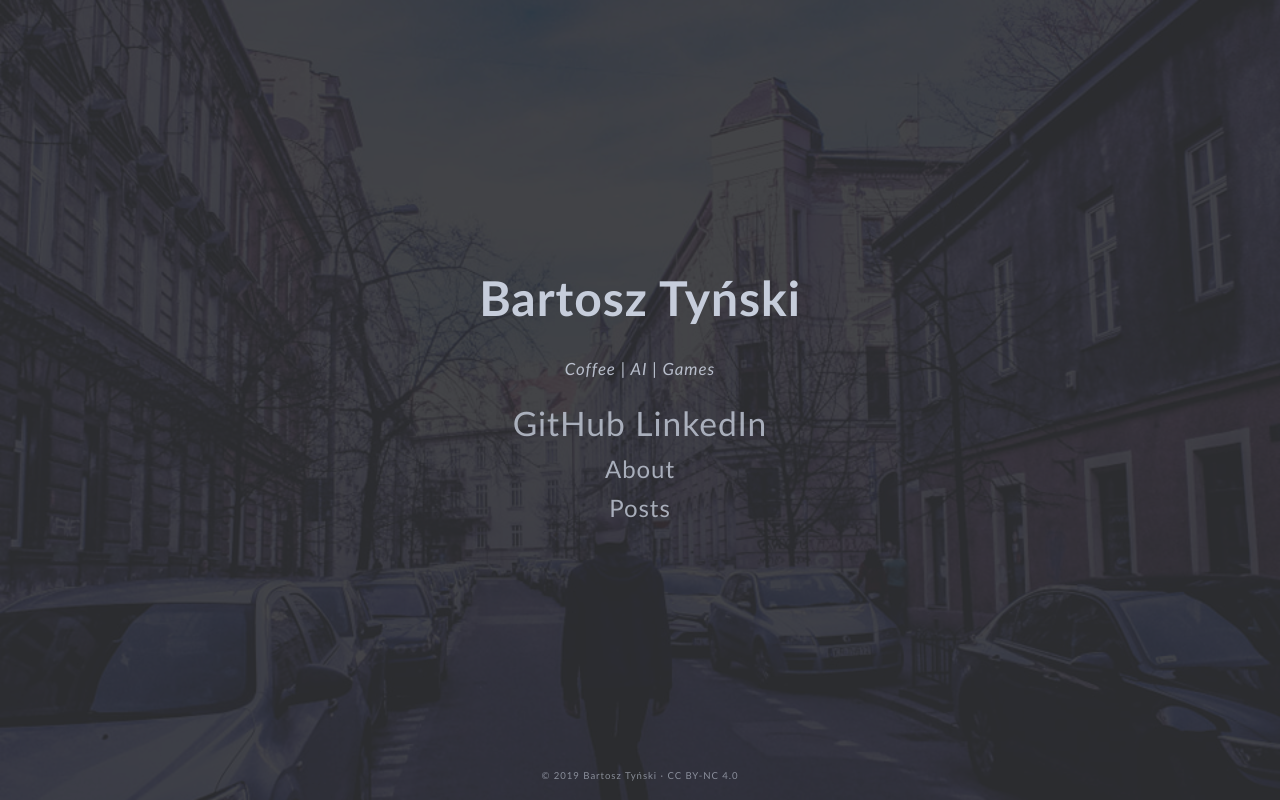
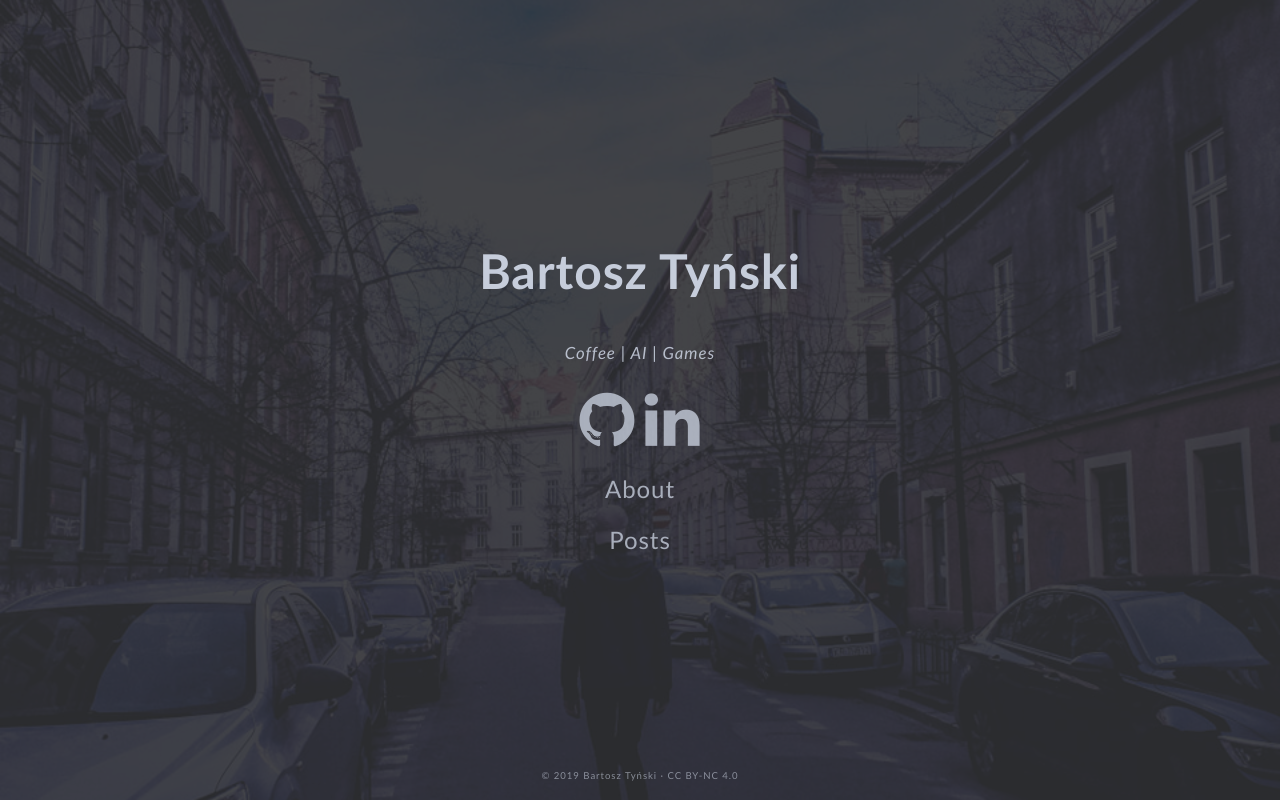
Before and after one commit to tynski/mywebsite, a plain HTML site: page index.html in a window 1280 px wide. Drawn offline with Linux system fonts and the light colour scheme.

Commit message:
icons added

```diff
--- a/css/style.css
+++ b/css/style.css
@@ -1,6 +1,6 @@
 html{
 	background: #2f3034;
-	line-height: 1.15;
+	line-height: 1.6;
 	letter-spacing: .06em;
 	scroll-behavior: smooth;
 }
--- a/index.html
+++ b/index.html
@@ -1,9 +1,10 @@
 <!DOCTYPE html>
 <html>
-<header>
+<head>
 	<title>Bartosz Tyński</title>
 	<link rel="stylesheet" type="text/css" href="css/style.css">
-</header>
+	<link rel="stylesheet" href="https://cdnjs.cloudflare.com/ajax/libs/font-awesome/4.7.0/css/font-awesome.min.css">
+</head>
 <body>
 	<div class="bg-image"></div>
 	<main>
@@ -13,18 +14,22 @@
 				<p id="home-subtitle">Coffee | AI | Games</p>
 			</div>
 			<div id="social-media">
-				<a href="https://github.com/tynski" target="_blank">GitHub</a>
-				<a href="https://www.linkedin.com/in/bt1996/" target="_blank">LinkedIn</a>
+				<a href="https://github.com/tynski" target="_blank">
+					<i class="fa fa-github" style="font-size:64px"></i>
+				</a>
+				<a href="https://www.linkedin.com/in/bt1996/" target="_blank">
+					<i class="fa fa-linkedin" style="font-size:64px"></i>
+				</a>
 			</div>
 			<nav id="navbar">
 				<a href="#">About</a>
 				<a href="#">Posts</a>
 				</div>
 			</nav>
+			<footer id="main-footer">
+					<p>&copy; 2019 Bartosz Tyński &#183 <a href="https://creativecommons.org/licenses/by-nc/4.0/" target="_blank">CC BY-NC 4.0</a></p>
+			</footer>
 		</div>
 	</main>
-	<footer id="main-footer">
-		<p>&copy; 2019 Bartosz Tyński &#183 <a href="https://creativecommons.org/licenses/by-nc/4.0/" target="_blank">CC BY-NC 4.0</a></p>
-	</footer>
 </body>
 </html>
```
